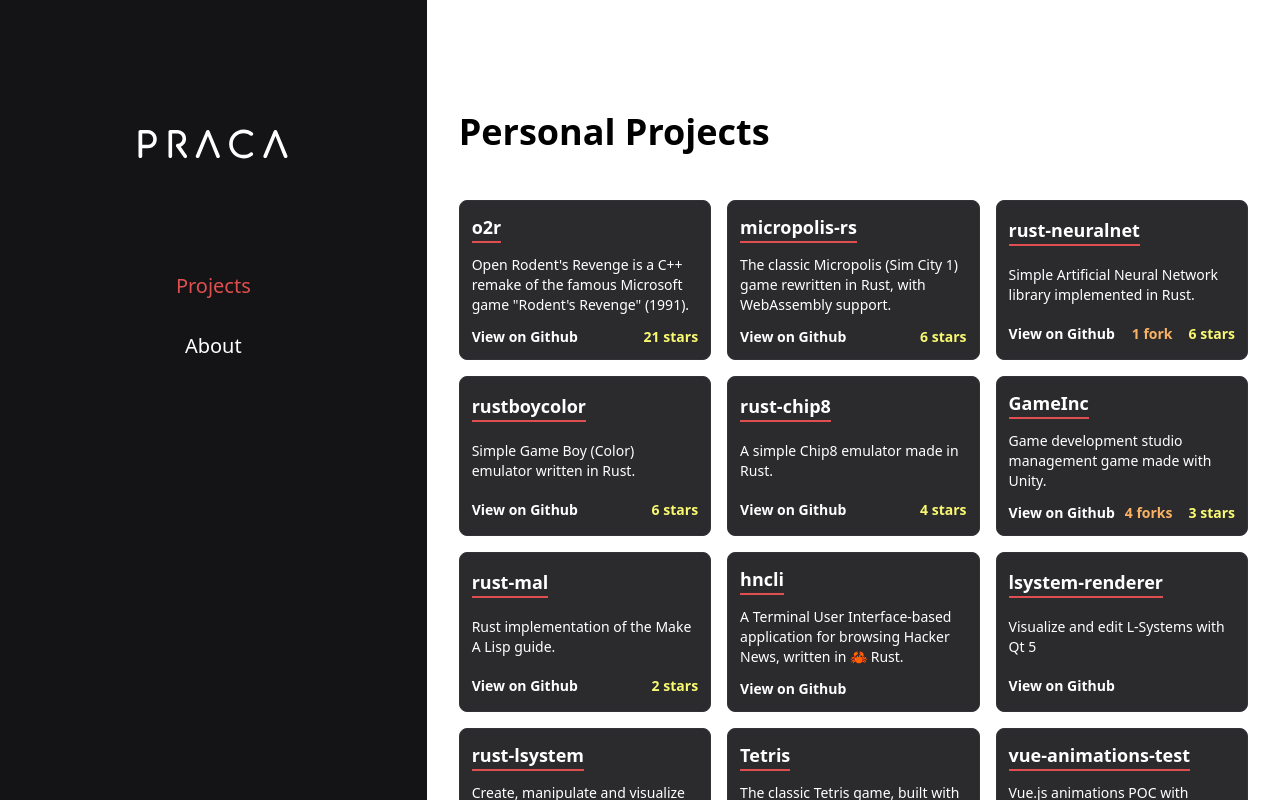
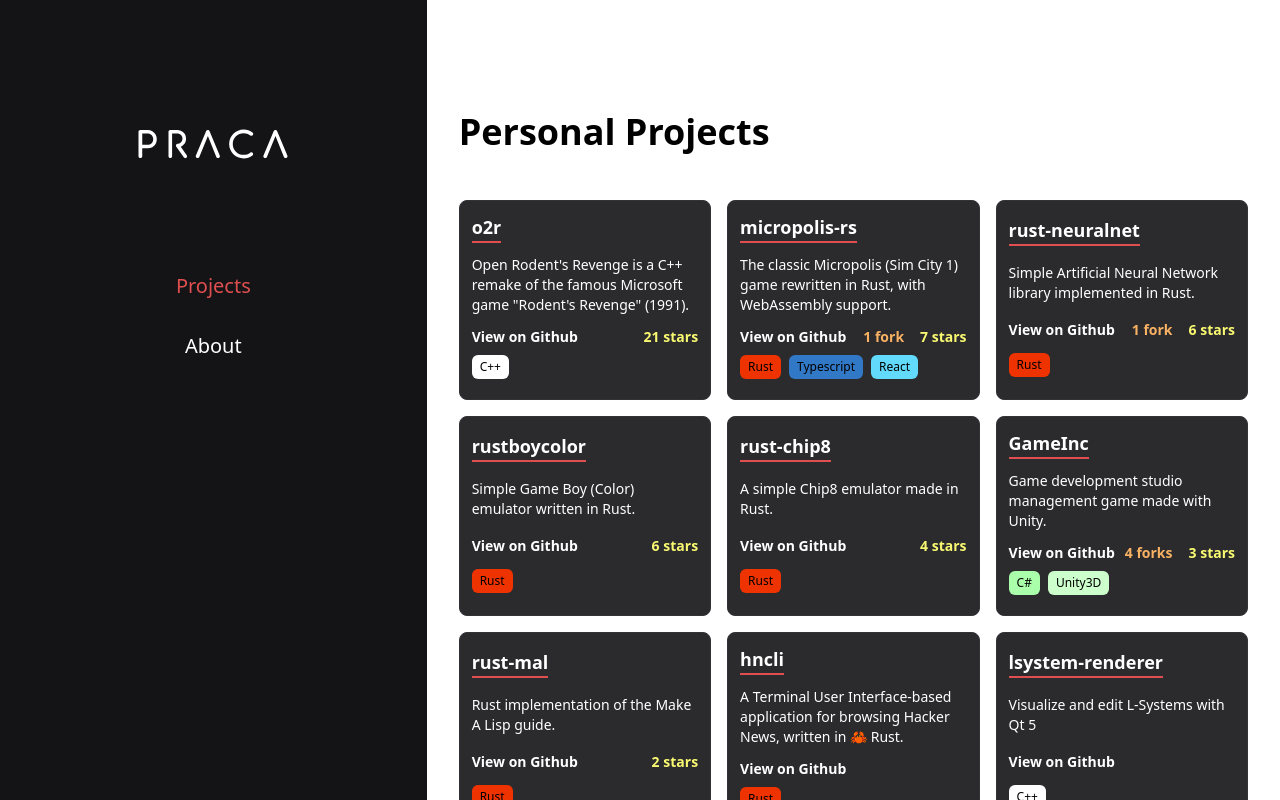
Before and after one commit to pierreyoda/newstackwhodis, a Next.js app: page / in a window 1280 px wide. Shown: the top 800 px of the page. Built offline with nearby package versions, Linux system fonts and the light colour scheme; what @tailwindcss/typography would draw is missing.

Commit message:
:sparkles: Add tags to Projects

```diff
--- a/projects/public_repositories.json
+++ b/projects/public_repositories.json
@@ -1,6 +1,6 @@
 {
   "metadata": {
-    "exportDate": "2021-07-25T10:52:45.572Z"
+    "exportDate": "2021-08-05T11:24:51.940Z"
   },
   "githubRepositories": [
     {
@@ -16,8 +16,8 @@
       "name": "micropolis-rs",
       "description": "The classic Micropolis (Sim City 1) game rewritten in Rust, with WebAssembly support.",
       "fullName": "pierreyoda/micropolis-rs",
-      "forksCount": 0,
-      "stargazersCount": 6
+      "forksCount": 1,
+      "stargazersCount": 7
     },
     {
       "url": "https://github.com/pierreyoda/rust-neuralnet",
--- /dev/null
+++ b/src/api/github/project-tags.ts
@@ -0,0 +1,28 @@
+import { GithubWhiteListedRepository } from "./whitelist";
+
+export const projectTags = [
+  "C#",
+  "C++",
+  "Java",
+  "Rust",
+  "React",
+  "Vue.js",
+  "Unity3D",
+  "Typescript",
+] as const;
+export type ProjectTagType = typeof projectTags[number];
+
+export const tagsPerProject: Record<GithubWhiteListedRepository, readonly ProjectTagType[]> = {
+  "pierreyoda/o2r": ["C++"],
+  "pierreyoda/micropolis-rs": ["Rust", "Typescript", "React"],
+  "pierreyoda/rust-neuralnet": ["Rust"],
+  "pierreyoda/rustboycolor": ["Rust"],
+  "pierreyoda/rust-chip8": ["Rust"],
+  "pierreyoda/GameInc": ["C#", "Unity3D"],
+  "pierreyoda/rust-mal": ["Rust"],
+  "pierreyoda/hncli": ["Rust"],
+  "pierreyoda/rust-lsystem": ["Rust"],
+  "pierreyoda/lsystem-renderer": ["C++"],
+  "pierreyoda/Tetris": ["Java"],
+  "pierreyoda/vue-animations-test": ["Typescript", "Vue.js"],
+};
--- /dev/null
+++ b/src/api/github/whitelist.ts
@@ -0,0 +1,15 @@
+export const repositoriesWhiteList = [
+  "pierreyoda/o2r",
+  "pierreyoda/micropolis-rs",
+  "pierreyoda/rust-neuralnet",
+  "pierreyoda/rustboycolor",
+  "pierreyoda/rust-chip8",
+  "pierreyoda/GameInc",
+  "pierreyoda/rust-mal",
+  "pierreyoda/hncli",
+  "pierreyoda/rust-lsystem",
+  "pierreyoda/lsystem-renderer",
+  "pierreyoda/Tetris",
+  "pierreyoda/vue-animations-test",
+] as const;
+export type GithubWhiteListedRepository = typeof repositoriesWhiteList[number]
--- a/src/components/layout/ContentPanel.tsx
+++ b/src/components/layout/ContentPanel.tsx
@@ -1,20 +1,8 @@
 import { FunctionComponent, useMemo } from "react";
-import Link from "next/link";
-import clsx from "clsx";
 
 import { GithubRepositoryMeta } from "@/api/fetcher";
 import { SidePanelSelectableCategory } from "./Navbar";
-
-const ContentItemContainer: FunctionComponent<{ highlighted: boolean }> = ({ highlighted, children }) => (
-  <div
-    className={clsx(
-      "flex flex-col items-start justify-around p-3 border border-black rounded bg-black-lighter md:rounded-lg",
-      highlighted && "border-gray",
-    )}
-  >
-    {children}
-  </div>
-);
+import { ProjectCard, ProjectMeta } from "./ProjectCard";
 
 export type GithubProjectMeta = GithubRepositoryMeta & {
   blogPostSlug: string | null;
@@ -27,58 +15,28 @@ interface ContentPanelProps {
 
 const ContentPanel: FunctionComponent<ContentPanelProps> = ({ githubProjects, highlightContentCategory }) => {
   // Content gathering and processing
-  const content = useMemo(
+  const content = useMemo<ProjectMeta[]>(
     () =>
       githubProjects.map(rawItem => ({
-        href: rawItem.url,
+        type: "github",
+        url: rawItem.url,
         title: rawItem.name,
+        githubFullName: rawItem.fullName,
         description: rawItem.description ?? "",
-        highlighted: highlightContentCategory === "projects",
-        category: "projects",
-        linkType: "github",
-        forksCount: rawItem.forksCount,
+        githubForksCount: rawItem.forksCount,
         githubStars: rawItem.stargazersCount ?? 0,
         blogPostSlug: rawItem.blogPostSlug,
       })),
-    [githubProjects, highlightContentCategory],
+    [githubProjects],
   );
+
+  const highlighted = highlightContentCategory === "projects";
 
   // Content rendering
   return (
-    <div className="grid gap-4 md:grid-cols-3">
-      {content.map(({ href, highlighted, title, description, githubStars, forksCount, blogPostSlug }) => (
-        <ContentItemContainer key={href} highlighted={highlighted}>
-          <h3
-            className={clsx(
-              "text-lg font-bold text-white border-b-2 border-lychee",
-              blogPostSlug && "hover:text-lychee",
-            )}
-          >
-            {blogPostSlug ? <Link href={`/blog/${blogPostSlug}`}>{title}</Link> : title}
-          </h3>
-          <p className="py-3 text-sm text-white">{description}</p>
-          <div className="flex items-center justify-between w-full text-sm">
-            <div className="text-white rounded">
-              <Link passHref href={href}>
-                <a href={href} target="_blank" rel="noopener noreferrer" className="font-bold hover:text-lychee">
-                  View on Github
-                </a>
-              </Link>
-            </div>
-            <div className="flex items-center font-semibold">
-              {forksCount > 0 && (
-                <p className="mr-4 text-orange">
-                  {forksCount} fork{forksCount > 1 ? "s" : ""}
-                </p>
-              )}
-              {githubStars > 0 && (
-                <p className="text-yellow">
-                  {githubStars} star{githubStars > 1 ? "s" : ""}
-                </p>
-              )}
-            </div>
-          </div>
-        </ContentItemContainer>
+    <div className="grid gap-4 pb-4 md:grid-cols-3">
+      {content.map(projectMeta => (
+        <ProjectCard key={projectMeta.githubFullName} highlighted={highlighted} projectMeta={projectMeta} />
       ))}
     </div>
   );
--- /dev/null
+++ b/src/components/layout/ProjectCard.tsx
@@ -0,0 +1,72 @@
+import clsx from "clsx";
+import Link from "next/link";
+import { FunctionComponent } from "react";
+
+import { useProjectTags } from "@/hooks/useProjectTags";
+import { ProjectTag } from "./ProjectTag";
+
+export interface ProjectMeta {
+  type: "github";
+  url: string;
+  title: string;
+  githubFullName: string;
+  description: string;
+  githubForksCount: number;
+  githubStars: number;
+  blogPostSlug: string | null;
+}
+
+interface ProjectCardProps {
+  highlighted: boolean;
+  projectMeta: ProjectMeta;
+}
+
+export const ProjectCard: FunctionComponent<ProjectCardProps> = ({ highlighted, projectMeta }) => {
+  const projectTags = useProjectTags(projectMeta.githubFullName);
+
+  return (
+    <div
+      className={clsx(
+      "flex flex-col items-start justify-around p-3 border border-black rounded bg-black-lighter md:rounded-lg",
+      highlighted && "border-gray",
+    )}
+    >
+      <h3
+        className={clsx(
+        "text-lg font-bold text-white border-b-2 border-lychee",
+        projectMeta.blogPostSlug && "hover:text-lychee",
+      )}
+      >
+        {projectMeta.blogPostSlug
+          ? <Link href={`/blog/${projectMeta.blogPostSlug}`}>{projectMeta.title}</Link>
+          : projectMeta.title}
+      </h3>
+      <p className="py-3 text-sm text-white">{projectMeta.description}</p>
+      <div className="flex items-center justify-between w-full text-sm">
+        <div className="text-white rounded">
+          <Link passHref href={projectMeta.url}>
+            {/* eslint-disable-next-line jsx-a11y/anchor-is-valid */}
+            <a target="_blank" rel="noopener noreferrer" className="font-bold hover:text-lychee">
+              View on Github
+            </a>
+          </Link>
+        </div>
+        <div className="flex items-center font-semibold">
+          {projectMeta.githubForksCount > 0 && (
+          <p className="mr-4 text-orange">
+            {projectMeta.githubForksCount} fork{projectMeta.githubForksCount > 1 ? "s" : ""}
+          </p>
+      )}
+          {projectMeta.githubStars > 0 && (
+          <p className="text-yellow">
+            {projectMeta.githubStars} star{projectMeta.githubStars > 1 ? "s" : ""}
+          </p>
+      )}
+        </div>
+      </div>
+      <div className="flex flex-wrap items-center w-full py-2">
+        {projectTags.map(tag => <ProjectTag key={tag} tag={tag} className="mr-2" />)}
+      </div>
+    </div>
+  );
+};
--- /dev/null
+++ b/src/components/layout/ProjectTag.tsx
@@ -0,0 +1,29 @@
+import clsx from "clsx";
+import { FunctionComponent } from "react";
+
+import { ProjectTagType } from "@/api/github/project-tags";
+
+interface ProjectTagProps {
+  tag: ProjectTagType;
+  className?: string;
+}
+
+const backgroundColorByTag: Record<ProjectTagType, string> = {
+  "C#": "#aaffaa",
+  "C++": "#ffffff",
+  Java: "#ffaaaa",
+  Rust: "#ef3300",
+  React: "#61dafb",
+  "Vue.js": "#42b983",
+  Unity3D: "#ccffcc",
+  Typescript: "#3178c6",
+};
+
+export const ProjectTag: FunctionComponent<ProjectTagProps> = ({ tag, className }) => (
+  <div
+    style={{ backgroundColor: backgroundColorByTag[tag] }}
+    className={clsx("px-2 py-1 rounded-md font-medium text-xs", className)}
+  >
+    {tag}
+  </div>
+);
--- /dev/null
+++ b/src/hooks/useProjectTags.ts
@@ -0,0 +1,10 @@
+import { useMemo } from "react";
+
+import { ProjectTagType, tagsPerProject } from "@/api/github/project-tags";
+import { GithubWhiteListedRepository } from "@/api/github/whitelist";
+
+export const useProjectTags = (projectFullName: string): readonly ProjectTagType[] => {
+  const tags = useMemo(() => tagsPerProject[projectFullName as GithubWhiteListedRepository] ?? [], [projectFullName]);
+
+  return tags;
+};
```
Also changed, not shown: src/api/github/index.ts (+4 -22 lines).
